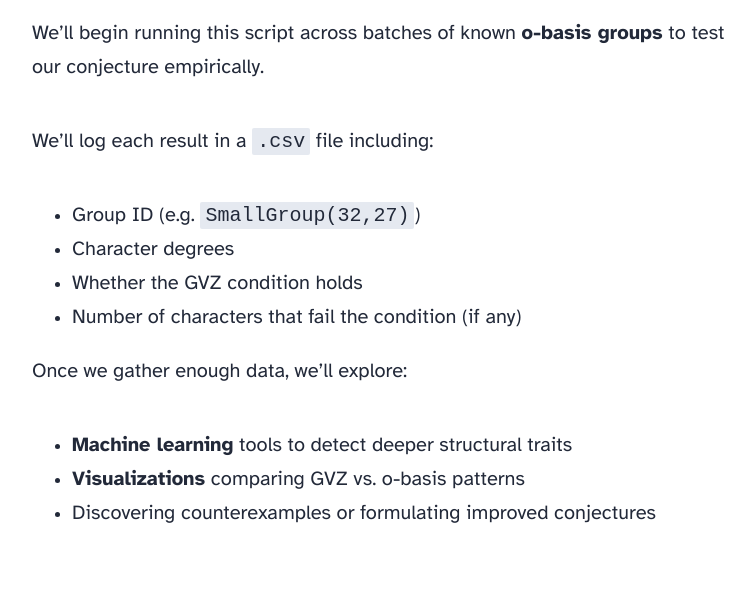
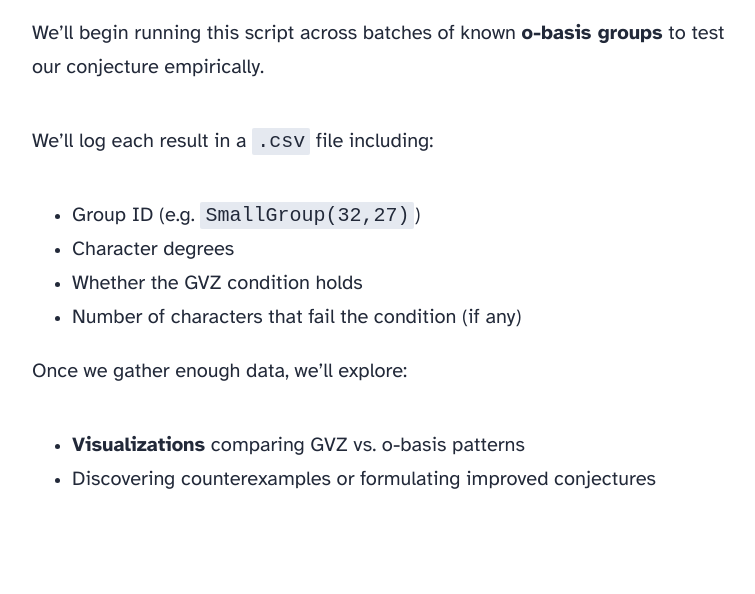
Before and after one commit to 360Jorge/alteredchain, an Astro site: page /blog/verifying-the-gvz-property-in-gap in a window 1280 px wide. Shown: the part 5756-6350 px from the top of the page, without its empty margins (248-1003 px from the left). Built offline with nearby package versions, Linux system fonts and the light colour scheme; Astro itself is replaced by a stand-in of ours; some packages are replaced by stand-ins of ours.

Commit message:
Update GVZ post

```diff
--- a/src/content/blog/Verifying-the-GVZ-Property-in-GAP.md
+++ b/src/content/blog/Verifying-the-GVZ-Property-in-GAP.md
@@ -157,6 +157,5 @@ We'll log each result in a `.csv` file including:
 
 Once we gather enough data, we’ll explore:
 
-- **Machine learning** tools to detect deeper structural traits
 - **Visualizations** comparing GVZ vs. o-basis patterns
 - Discovering counterexamples or formulating improved conjectures
```
